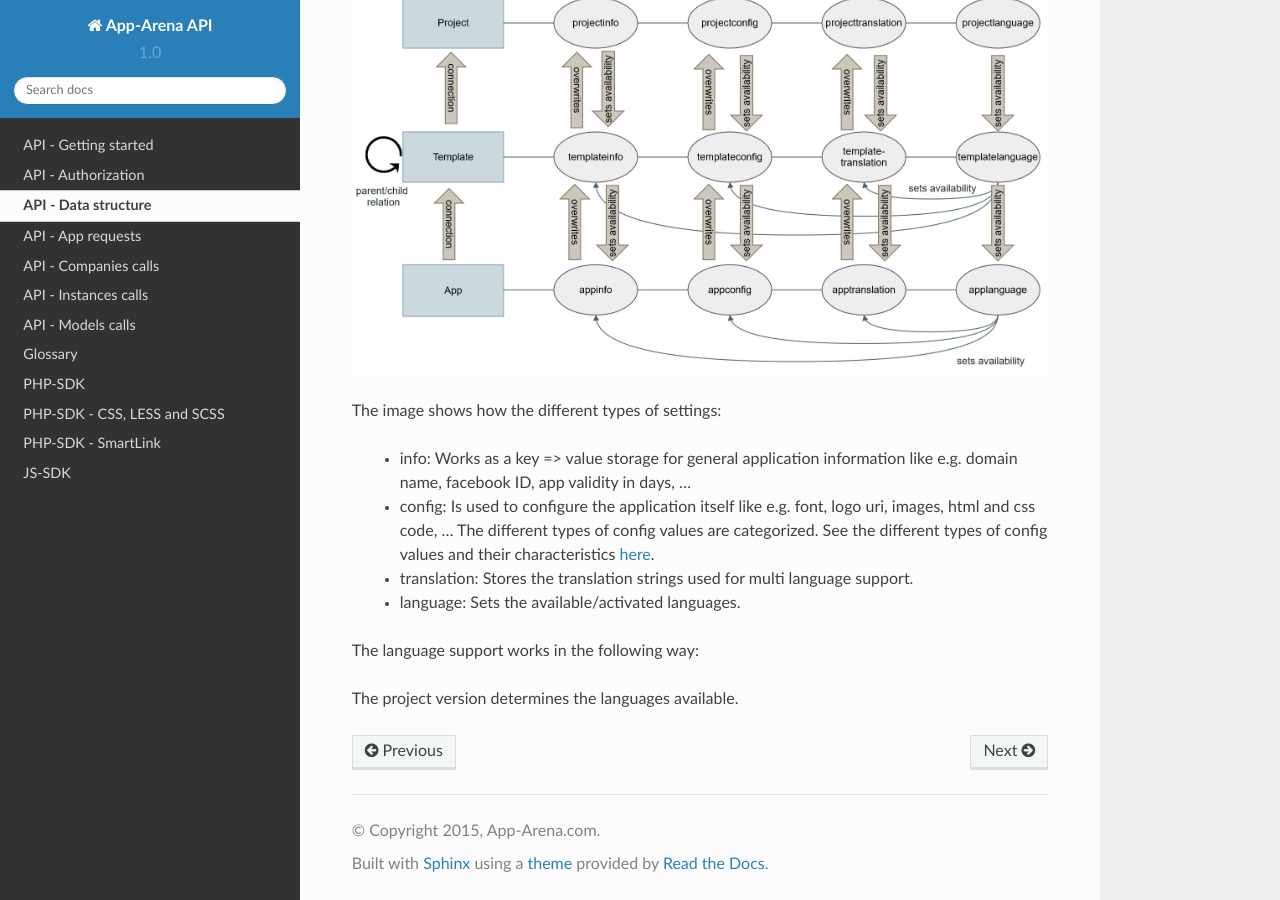
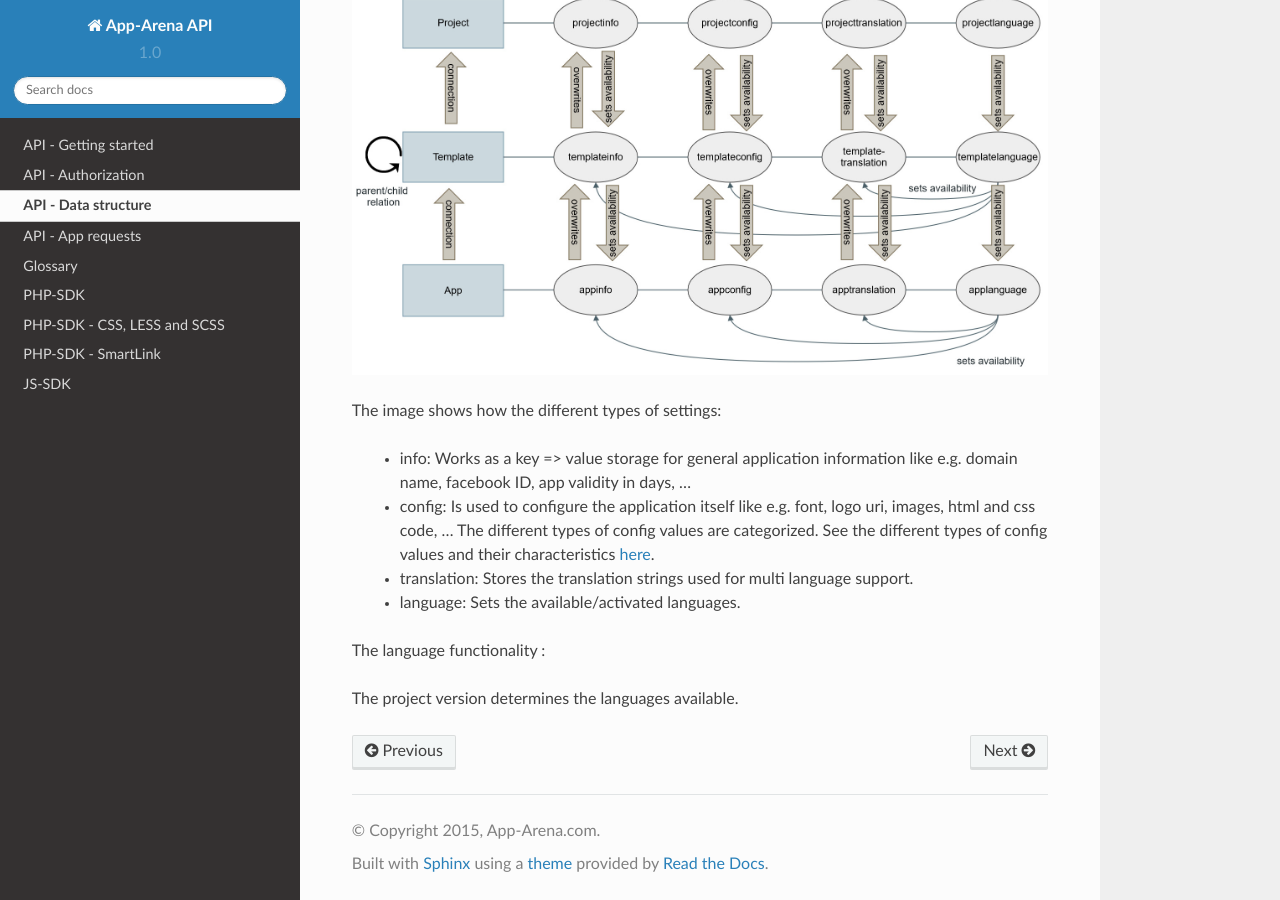
Before and after one commit to apparena/docs, a Sphinx documentation site: the page built from docs/api/040-structure.rst, in a window 1280 px wide and 900 px high, scrolled down 1912 px. Built offline with Sphinx 7.4.7 and the Read the Docs theme 2.0.0, drawn with Linux system fonts in a browser that asks for light colours; pages that are not in the unit, such as notebooks, are missing from menus.

```diff
--- a/docs/api/040-structure.rst
+++ b/docs/api/040-structure.rst
@@ -49,6 +49,6 @@ The image shows how the different types of settings:
     - translation:  Stores the translation strings used for multi language support.
     - language:     Sets the available/activated languages.
 
-The language support works in the following way:
+The language functionality :
 
 The project version determines the languages available.
--- a/docs/index.rst
+++ b/docs/index.rst
@@ -36,9 +36,6 @@ API
     api/050-config
     api/060-apps
     api/070-templates
-    api/030-companies
-    api/090-instances
-    api/130-models
     glossary
 
 .. _sdk:
```
Also changed, not shown: docs/api/060-apps.rst (+14 -14 lines), 1 other file.
